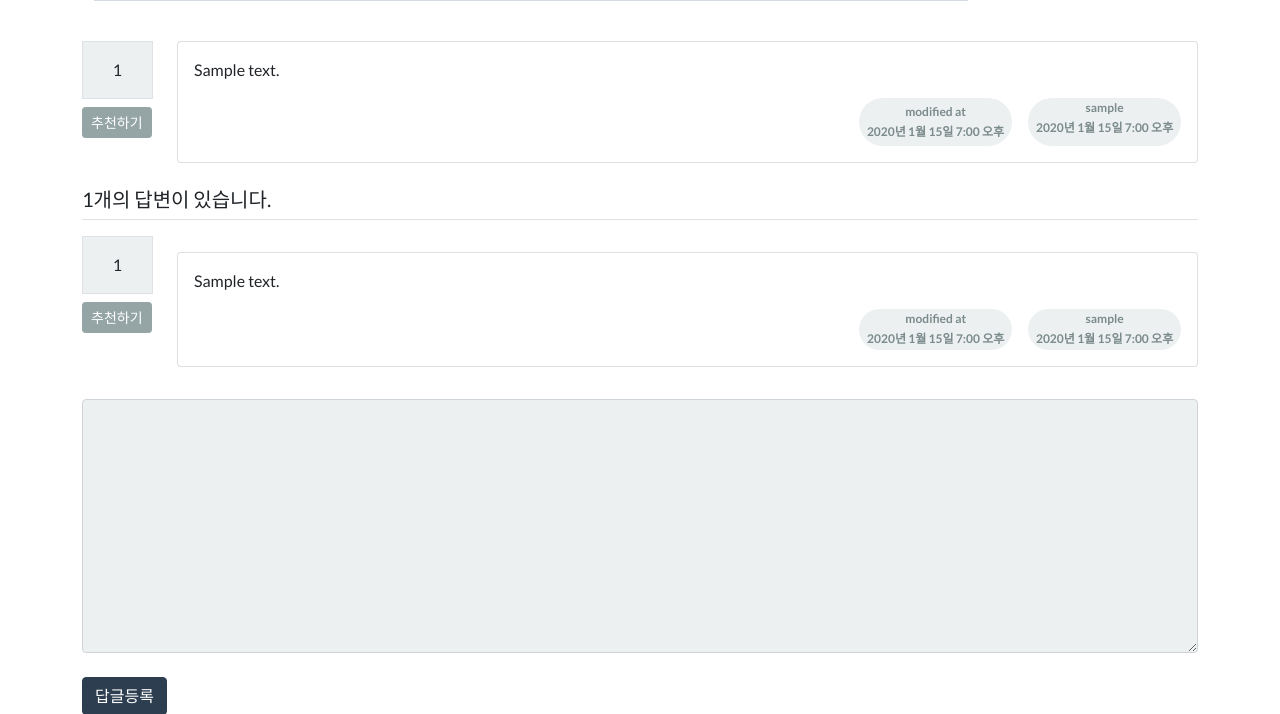
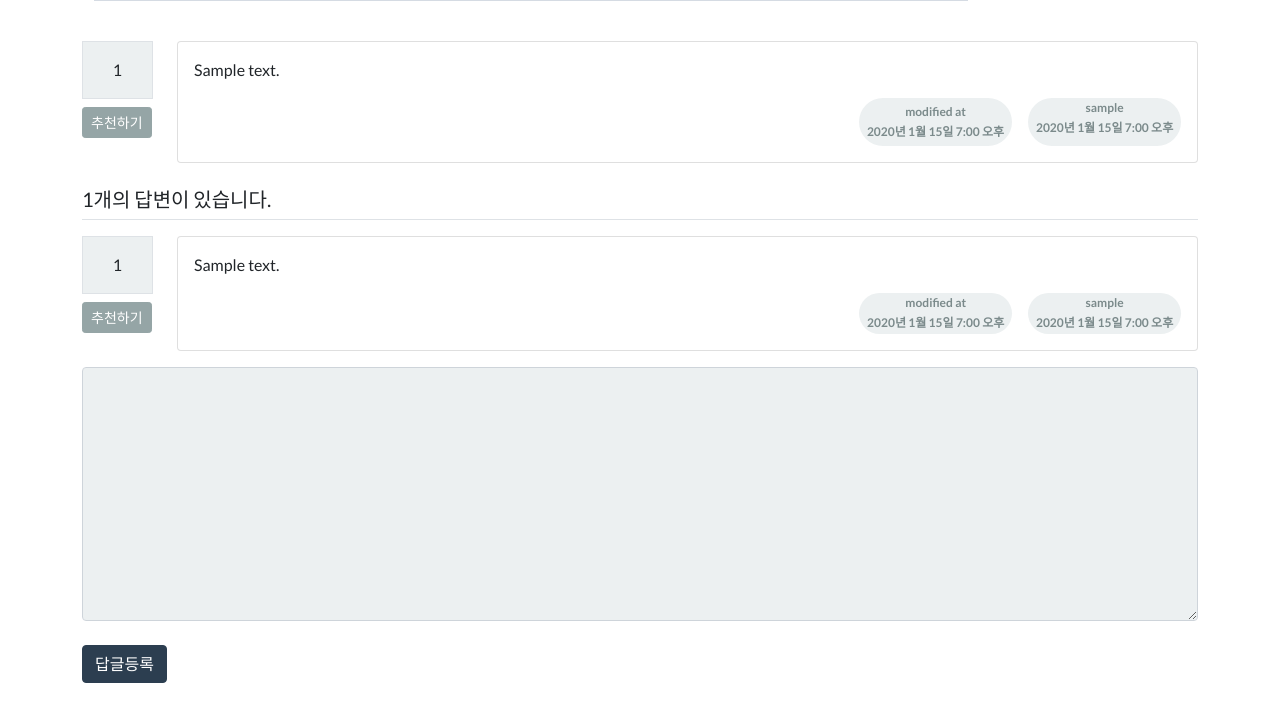
Before and after one commit to id-gxon/investment-analysis, a Django app: page /board/1/ in a window 1280 px wide. Shown: the part 687-1401 px from the top of the page. Run offline with Django 4.2, Linux system fonts and the light colour scheme; tables that the repository leaves empty hold one stand-in row (values such as "Sample post"); grey boxes marked "Sample" are stand-in pictures; some libraries are stand-ins or nearby versions.

Commit message:
답변창 선 정렬

```diff
--- a/templates/board/discussion_detail.html
+++ b/templates/board/discussion_detail.html
@@ -68,7 +68,7 @@
             class="recommend btn btn-sm btn-secondary btn-block my-1">추천하기</a>
         </div>
         <div class="col-11">
-            <div class="card my-3">
+            <div class="card">
                 <div class="card-body">
                     <div class="card-text">{{ answer.content|mark }}</div>
                     <div class="d-flex justify-content-end">
```
